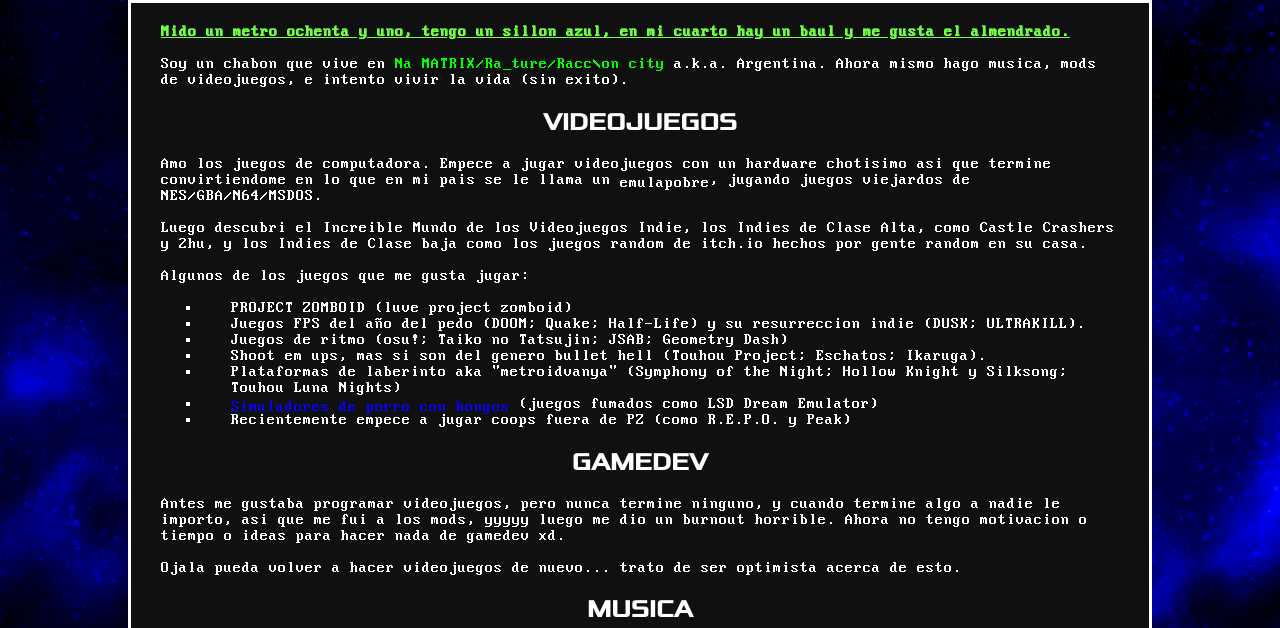
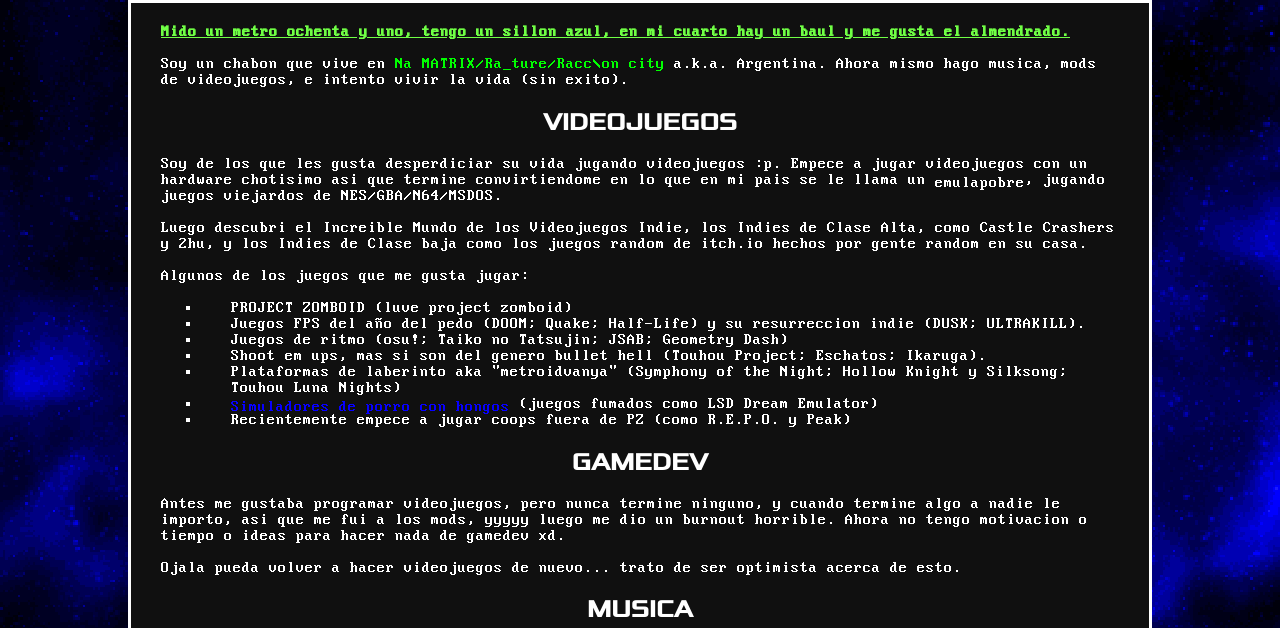
Before and after one commit to Urrova/urrova.github.io, an Eleventy site: page src/es/about/index.md in a window 1280 px wide. Shown: the part 172-800 px from the top of the page. Built offline with nearby package versions, Linux system fonts and the light colour scheme; Eleventy itself is replaced by a stand-in of ours; files that its build step writes are made by us from their sources; what markdown-it-attrs, markdown-it-container would draw is missing.

Commit message:
minor fix

```diff
--- a/src/es/about/index.md
+++ b/src/es/about/index.md
@@ -9,7 +9,7 @@
 Soy un chabon que vive en <span class="text_green text_glitchy">La MATRIX/Rapture/Raccoon city</span> a.k.a. Argentina. Ahora mismo hago musica, mods de videojuegos, e intento vivir la vida (sin exito).
 
 ## VIDEOJUEGOS
-Amo los juegos de computadora. Empece a jugar videojuegos con un hardware chotisimo asi que termine convirtiendome en lo que en mi pais se le llama un <span class="text_waving">emulapobre</span>, jugando juegos viejardos de NES/GBA/N64/MSDOS.
+Soy de los que les gusta desperdiciar su vida jugando videojuegos :p. Empece a jugar videojuegos con un hardware chotisimo asi que termine convirtiendome en lo que en mi pais se le llama un <span class="text_waving">emulapobre</span>, jugando juegos viejardos de NES/GBA/N64/MSDOS.
 
 Luego descubri el Increible Mundo de los Videojuegos Indie, los Indies de Clase Alta, como Castle Crashers y 2hu, y los Indies de Clase baja como los juegos random de itch.io hechos por gente random en su casa.
 
```
